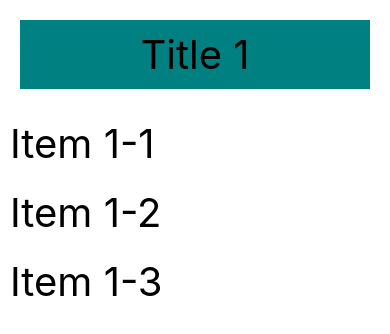
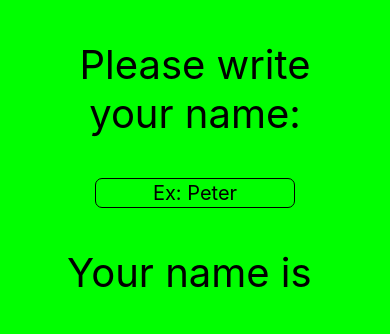
Before and after one commit to psheldon230/First-App, a React Native app: screen / in a window 390 px wide. Shown: the top 334 px of the page. Built offline with nearby package versions, Linux system fonts and the light colour scheme.

Commit message:
Finished video 1

```diff
--- a/App.js
+++ b/App.js
@@ -1,103 +1,48 @@
 import React, {useState} from 'react';
 import { StatusBar } from 'expo-status-bar';
-import { Button, FlatList, Linking, SafeAreaView, ScrollView, RefreshControl, SectionList, StyleSheet, Text, View } from 'react-native';
+import { Button, FlatList, Linking, SafeAreaView, ScrollView, RefreshControl, SectionList, StyleSheet, Text, View, TextInput } from 'react-native';
 
-export default function App() {
-
-  const [Sections, setSections] = useState ([
-    {
-      title:'Title 1',
-      data:['Item 1-1', 'Item 1-2', 'Item 1-3'],
-    }
-  ])
-  const[Refreshing, setRefreshing] = useState(false)
-  const onRefresh = () => {
-    const count = Sections.length + 1
-    setRefreshing(true)
-    setSections([...Sections, {
-      title:'Title ' + count,
-      data: ['Item '+count +'-1','Item '+count +'-2', 'Item '+count +'-3'],
-    }])
-     setRefreshing(false)
-  }
-
+const App = () => {
+  const [name, setName] = useState('')
   return (
-    <SectionList
-      keyExtractor = {(item, index)=> index.toString()}
-      sections= {Sections}
-      renderItem={({item}) => (
-       <Text style= {styles.text}>{item}</Text>
-      )}
-      renderSectionHeader= {({section}) => (
-        <View style= {styles.item}>
-          <Text style= {styles.text}>{section.title}</Text>
-       </View>
-
-      )}
-      refreshControl= {
-        <RefreshControl
-        refreshing= {Refreshing}
-        onRefresh= {onRefresh}
-        />
-
-      }
-     />
-
-    // <FlatList
-    // keyExtractor= {(item, index) => index.toString()}
-    // data= {Items}
-    // renderItem={({item}) => (
-    //   <View style= {styles.item}>
-    //          <Text style= {styles.text}>{item.name}</Text>
-    //         </View>
+  <View style={styles.body}>
+    <Text style={styles.text}>Please write your name:
+    </Text>
+    <TextInput style= {styles.input}
+              placeholder= 'Ex: Peter'
+              onChangeText= {(v) => setName(v)}
+                 />
+    <Text style= {styles.text}>Your name is {name}</Text>
+  </View>
 
 
-    // )}
-    // refreshControl= {
-    //   <RefreshControl
-    //   refreshing= {Refreshing}
-    //   onRefresh= {onRefresh}
-    //   colors={['blue']}
-    //   />
-    // }
-    // />
-
-    // <View style= {styles.body}>
-    //   <ScrollView>
-    //   {
-
-    //     Items.map((object)=>
-    //     {
 
 
-    //       return (
-    //         <View style= {styles.item} key={object.key}>
-    //           <Text style= {styles.text}>{object.item}</Text>
-    //         </View>
-    //       )
-    //     })
-    //   }
-    //   </ScrollView>
-    // </View>
-
-  )
-    }
+  )}
 
 const styles = StyleSheet.create({
   body: {
-    backgroundColor: 'white',
+    flex: 1,
+    backgroundColor: 'lime',
     alignItems: 'center',
-    justifyContent: 'center',
-  },
-  item: {
-    margin: 20,
-    justifyContent: 'center',
-    alignItems: 'center',
-    backgroundColor: 'teal'
   },
   text: {
     color: '#000',
     fontSize: 40,
-    margin: 10,
+    margin: 40,
+    textAlign: 'center'
+  },
+  input:
+  {
+    width: 200,
+    height: 30,
+    borderWidth: 1,
+    borderColor: 'black',
+    borderRadius: 7,
+    textAlign: 'center',
+    fontSize: 20,
+
   }
 });
+
+export default App
```
